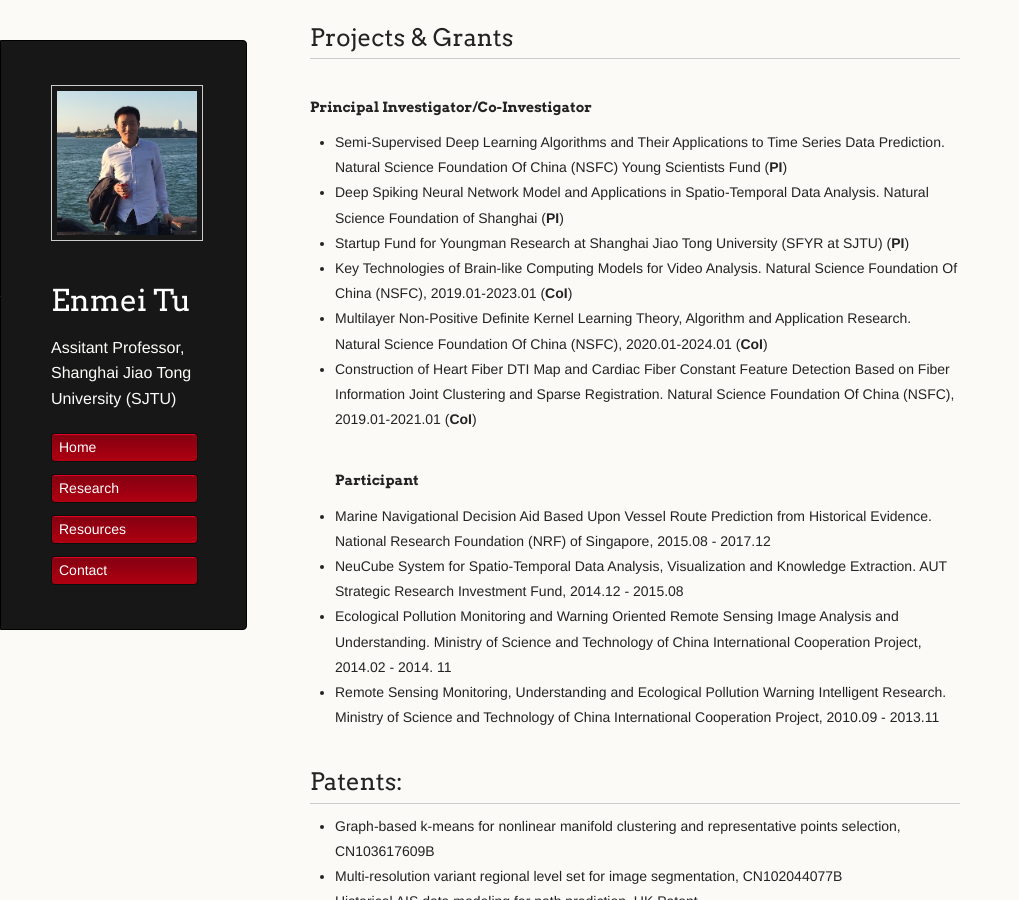
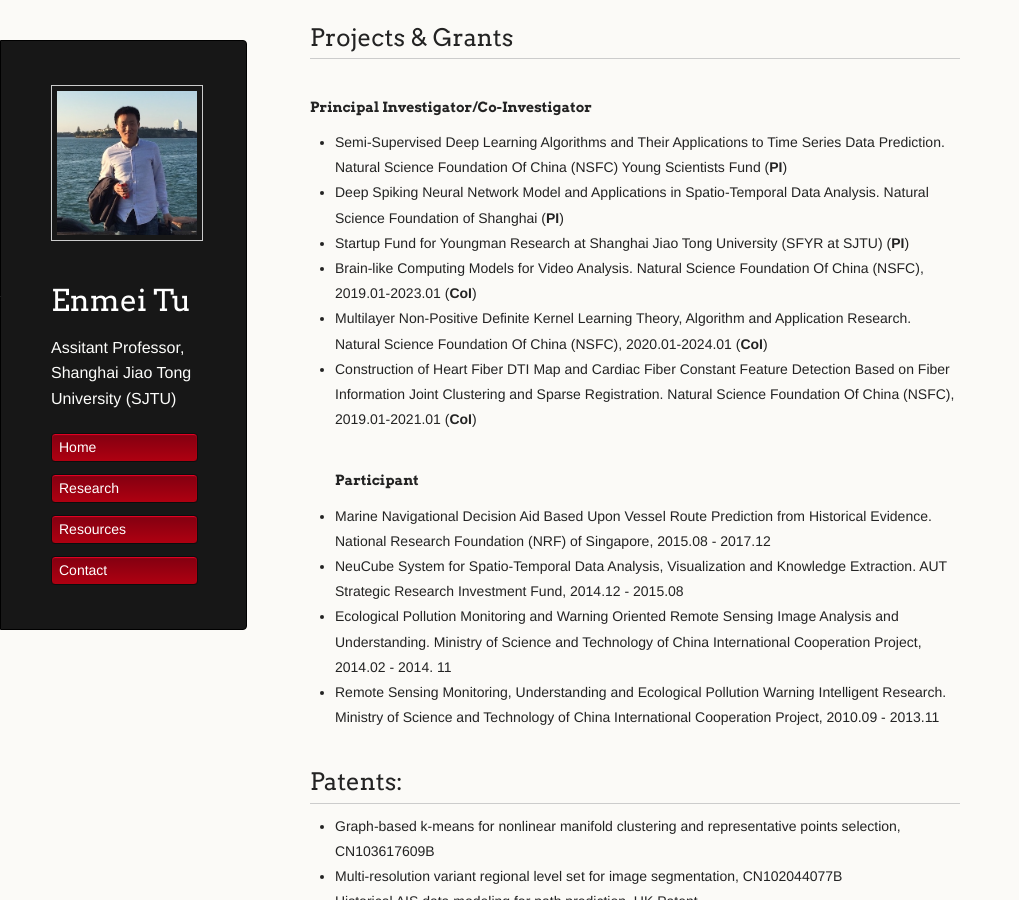
Before and after one commit to hellotem/enmeitu.github.io, a Jekyll site: the page built from research/index.md, in a window 1280 px wide and 900 px high, scrolled down 864 px. Shown: the whole window, without its empty margins (0-1019 px from the left). Built offline with Jekyll 4.4.1, drawn with Linux system fonts in a browser that asks for light colours; our own code applies the rules of GitHub Pages for plain Markdown files.

Commit message:
Update index.md

```diff
--- a/research/index.md
+++ b/research/index.md
@@ -13,7 +13,7 @@
  * Semi-Supervised Deep Learning Algorithms and Their Applications to Time Series Data Prediction. Natural Science Foundation Of China (NSFC) Young Scientists Fund (**PI**)
  * Deep Spiking Neural Network Model and Applications in Spatio-Temporal Data Analysis. Natural Science Foundation of Shanghai (**PI**)
  * Startup Fund for Youngman Research at Shanghai Jiao Tong University (SFYR at SJTU) (**PI**)
- * Key Technologies of Brain-like Computing Models for Video Analysis. Natural Science Foundation Of China (NSFC), 2019.01-2023.01 (**CoI**)
+ * Brain-like Computing Models for Video Analysis. Natural Science Foundation Of China (NSFC), 2019.01-2023.01 (**CoI**)
 * Multilayer Non-Positive Definite Kernel Learning Theory, Algorithm and Application Research. Natural Science Foundation Of China (NSFC), 2020.01-2024.01 (**CoI**)
 * Construction of Heart Fiber DTI Map and Cardiac Fiber Constant Feature Detection Based on Fiber Information Joint Clustering and Sparse Registration. Natural Science Foundation Of China (NSFC), 2019.01-2021.01 (**CoI**)
 #### Participant
```
